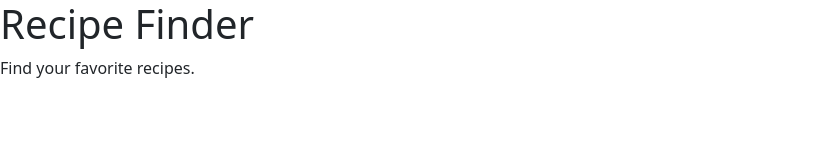
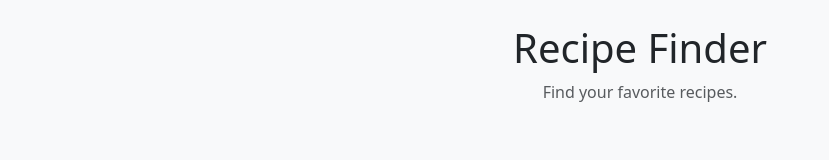
Before and after one commit to talhayousaf01/recipe-finder, a plain HTML site: page index.html in a window 1280 px wide. Shown: the whole page, without its empty margins (0-829 px from the left). Drawn offline with nearby package versions, Linux system fonts and the light colour scheme.

Commit message:
Style home page using Bootstrap
Updated body class and centered heading and paragraph text.

```diff
--- a/index.html
+++ b/index.html
@@ -6,10 +6,10 @@
 
 <link href="https://cdn.jsdelivr.net/npm/bootstrap@5.3.3/dist/css/bootstrap.min.css" rel="stylesheet">
 </head>
-<body>
+<body class="bg-light">
 
-    <h1>Recipe Finder</h1>
-    <p>Find your favorite recipes.</p>
+    <h1 class="text-center mt-4">Recipe Finder</h1>
+    <p class="text-center text-muted">Find your favorite recipes.</p>
 
 </body>
 </html>
```
